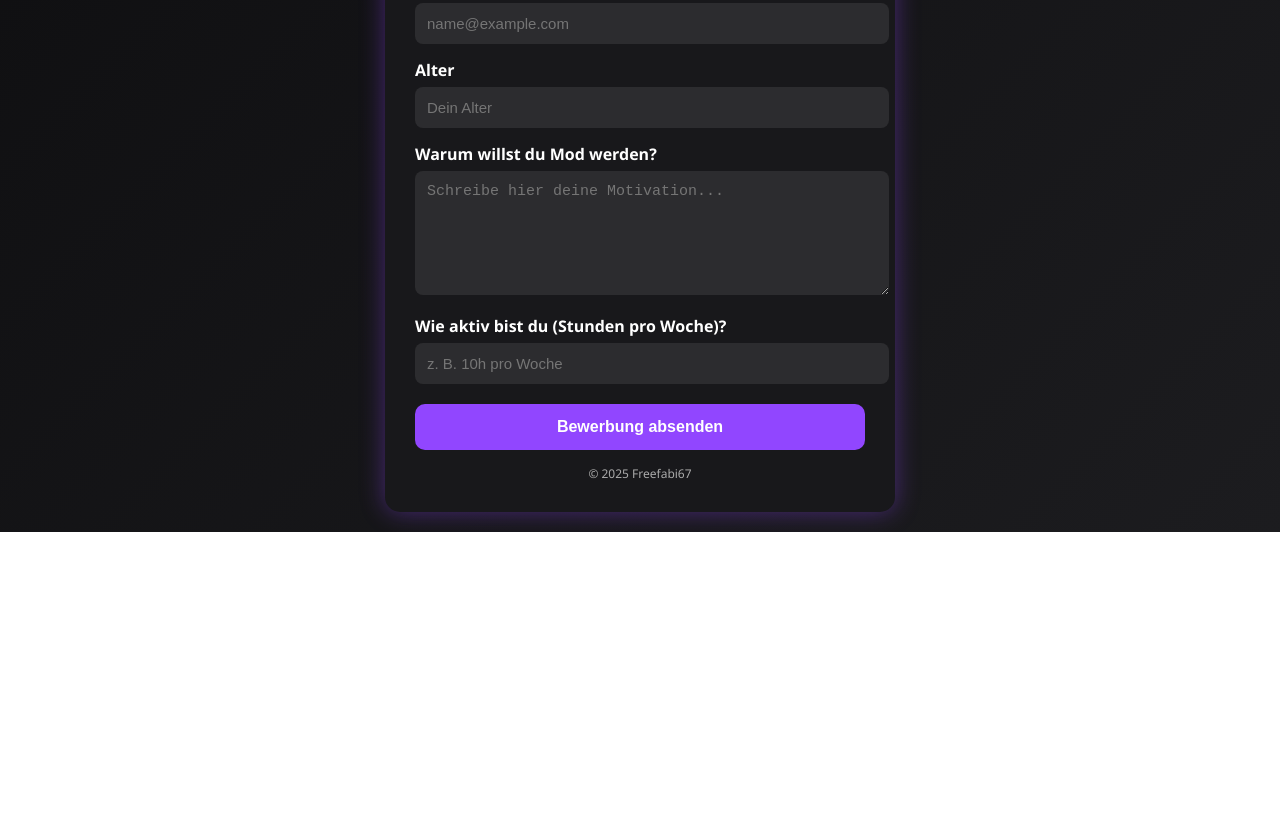
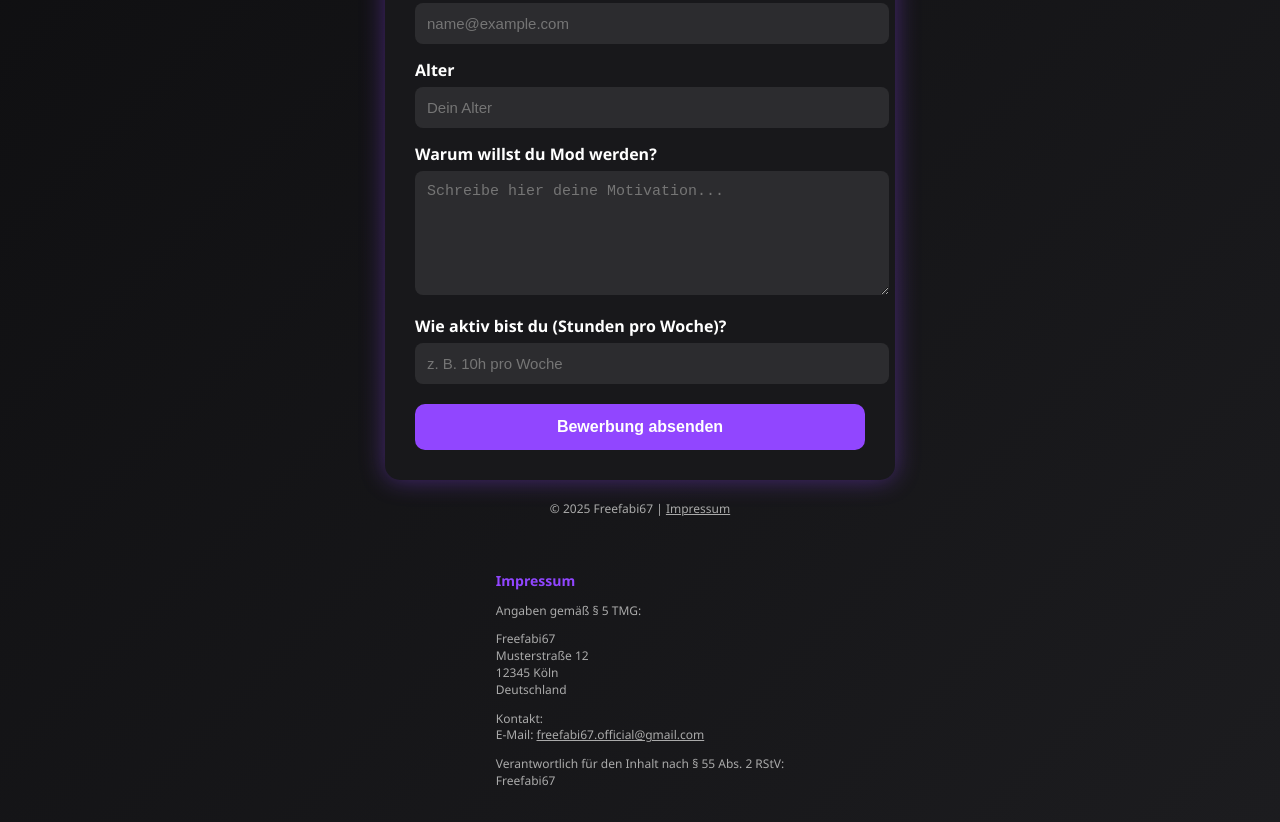
Before and after one commit to t-freefabi67/Mod-Bewerbung-twitch-freefabi67, a plain HTML site: page index.html in a window 1280 px wide. Shown: the part 311-1133 px from the top of the page. Before the commit the page ends 843 px from the top, so only its background shows below. Drawn offline with Linux system fonts and the light colour scheme.

Commit message:
index.html

```diff
--- a/index.html
+++ b/index.html
@@ -4,6 +4,9 @@
   <meta charset="UTF-8">
   <title>Twitch Mod Bewerbung</title>
   <style>
+    html {
+      scroll-behavior: smooth; /* Smooth scroll zum Impressum */
+    }
     body {
       font-family: 'Segoe UI', Arial, sans-serif;
       background: linear-gradient(135deg, #0e0e10, #1c1c1f);
@@ -14,6 +17,7 @@
       min-height: 100vh;
       margin: 0;
       padding: 20px;
+      flex-direction: column;
     }
 
     .container {
@@ -87,10 +91,22 @@
     }
 
     .footer {
-      margin-top: 15px;
+      margin-top: 20px;
       font-size: 12px;
       text-align: center;
       color: #aaa;
+    }
+
+    #impressum {
+      margin-top: 40px;
+      font-size: 12px;
+      color: #aaa;
+      line-height: 1.4;
+      max-width: 450px;
+    }
+    #impressum h3 {
+      color: #9146FF;
+      margin-bottom: 5px;
     }
   </style>
 </head>
@@ -99,7 +115,6 @@
     <h1>Bewerbung als Mod</h1>
     <!-- Formsubmit Formular -->
     <form action="https://formsubmit.co/freefabi67.official@gmail.com" method="POST">
-      <!-- Optionen -->
       <input type="hidden" name="_captcha" value="false">
       <input type="hidden" name="_template" value="box">
 
@@ -123,7 +138,26 @@
 
       <button type="submit">Bewerbung absenden</button>
     </form>
-    <div class="footer">© 2025 Freefabi67</div>
+  </div>
+
+  <!-- Footer mit Impressum-Link -->
+  <div class="footer">
+    © 2025 Freefabi67 |
+    <a href="#impressum" style="color:#aaa; text-decoration:underline;">Impressum</a>
+  </div>
+
+  <!-- Impressum-Sektion -->
+  <div id="impressum">
+    <h3>Impressum</h3>
+    <p>Angaben gemäß § 5 TMG:</p>
+    <p>Freefabi67<br>
+       Musterstraße 12<br>
+       12345 Köln<br>
+       Deutschland</p>
+    <p>Kontakt:<br>
+       E-Mail: <a href="mailto:freefabi67.official@gmail.com" style="color:#aaa;">freefabi67.official@gmail.com</a></p>
+    <p>Verantwortlich für den Inhalt nach § 55 Abs. 2 RStV:<br>
+       Freefabi67</p>
   </div>
 </body>
 </html>
```
